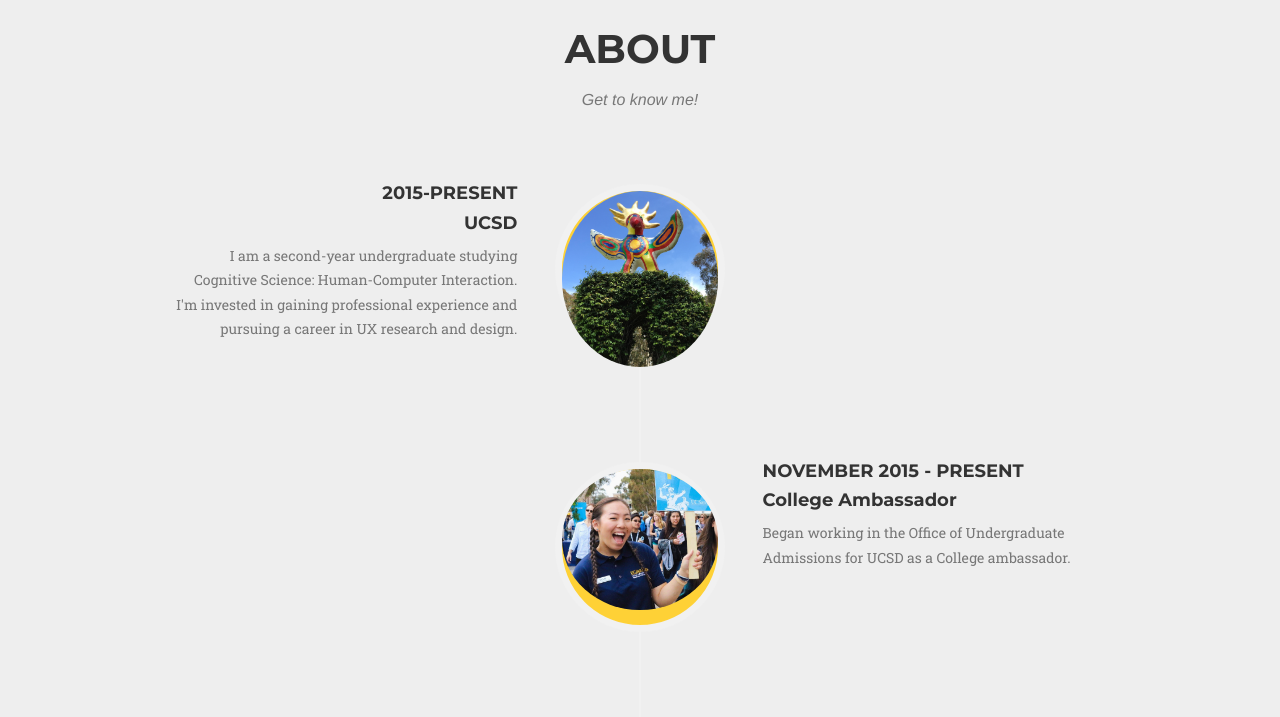
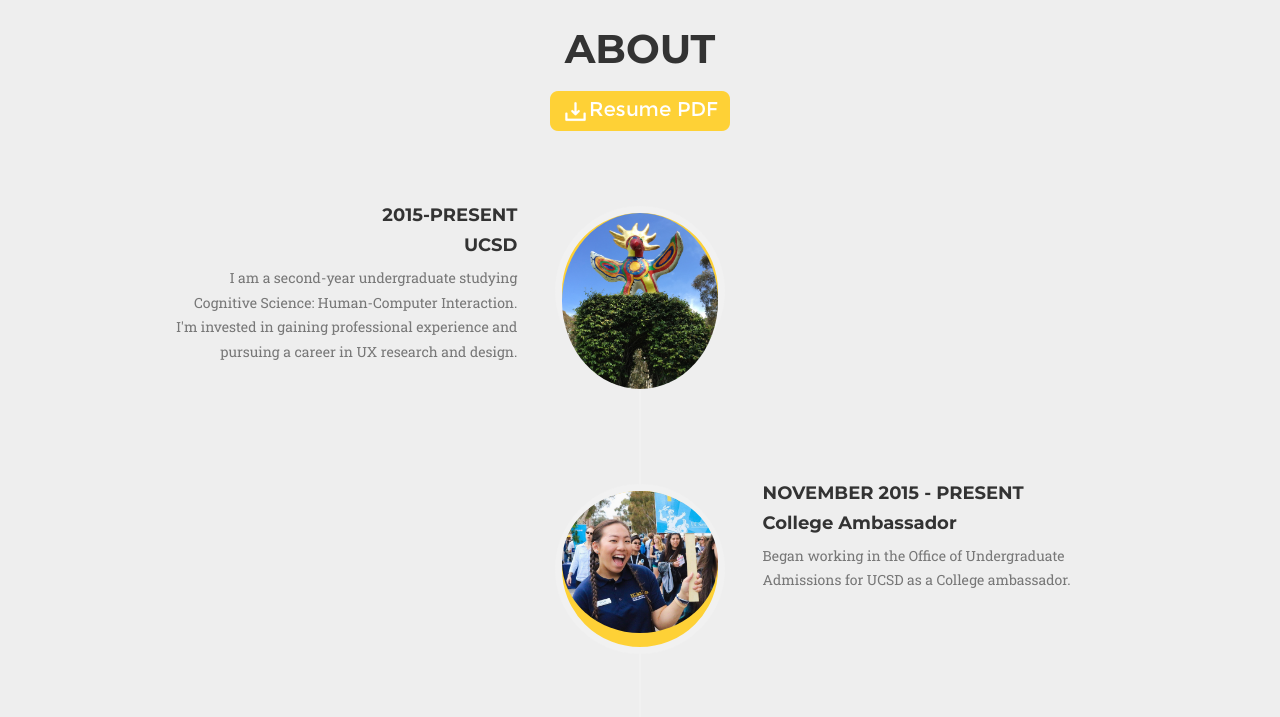
Before and after one commit to ellisylee/passionproject.github.io, a website: page index.html in a window 1280 px wide. Shown: the part 2188-2905 px from the top of the page. Drawn offline with nearby package versions, Linux system fonts and the light colour scheme; a web font is replaced by a local one.

Commit message:
added button
added button for downloadable resume

```diff
--- a/index.html
+++ b/index.html
@@ -170,7 +170,7 @@
             <div class="row">
                 <div class="col-lg-12 text-center">
                     <h2 class="section-heading">About</h2>
-                    <h3 class="section-subheading text-muted">Get to know me!</h3>
+                    <h3 class="section-subheading text-muted"> <a href="ELLIS%20LEE%20resume%20white.pdf" target="_blank"><img src="img/button.png" alt="Resume PDF"/> </a></h3>
                 </div>
             </div>
             <div class="row">
@@ -285,11 +285,7 @@
                                     <input type="email" class="form-control" placeholder="Your Email *" id="email" required data-validation-required-message="Please enter your email address.">
                                     <p class="help-block text-danger"></p>
                                 </div>
-                               <!-- <div class="form-group">
-                                    <input type="tel" class="form-control" placeholder="Your Phone *" id="phone" required data-validation-required-message="Please enter your phone number.">
-                                    <p class="help-block text-danger"></p>
-                                </div>
--->
+
                             </div>
                             <div class="col-md-6">
                                 <div class="form-group">
```
Also changed, not shown: img/button.png (added).
